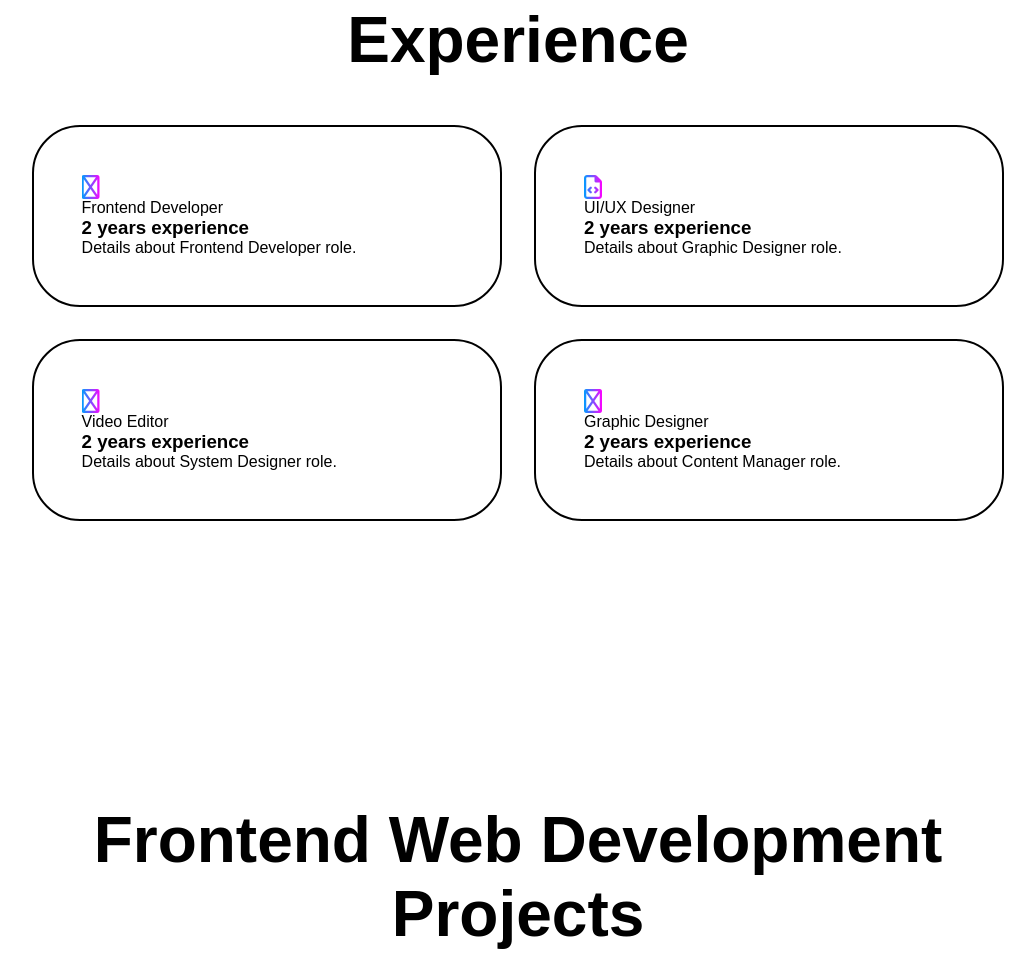
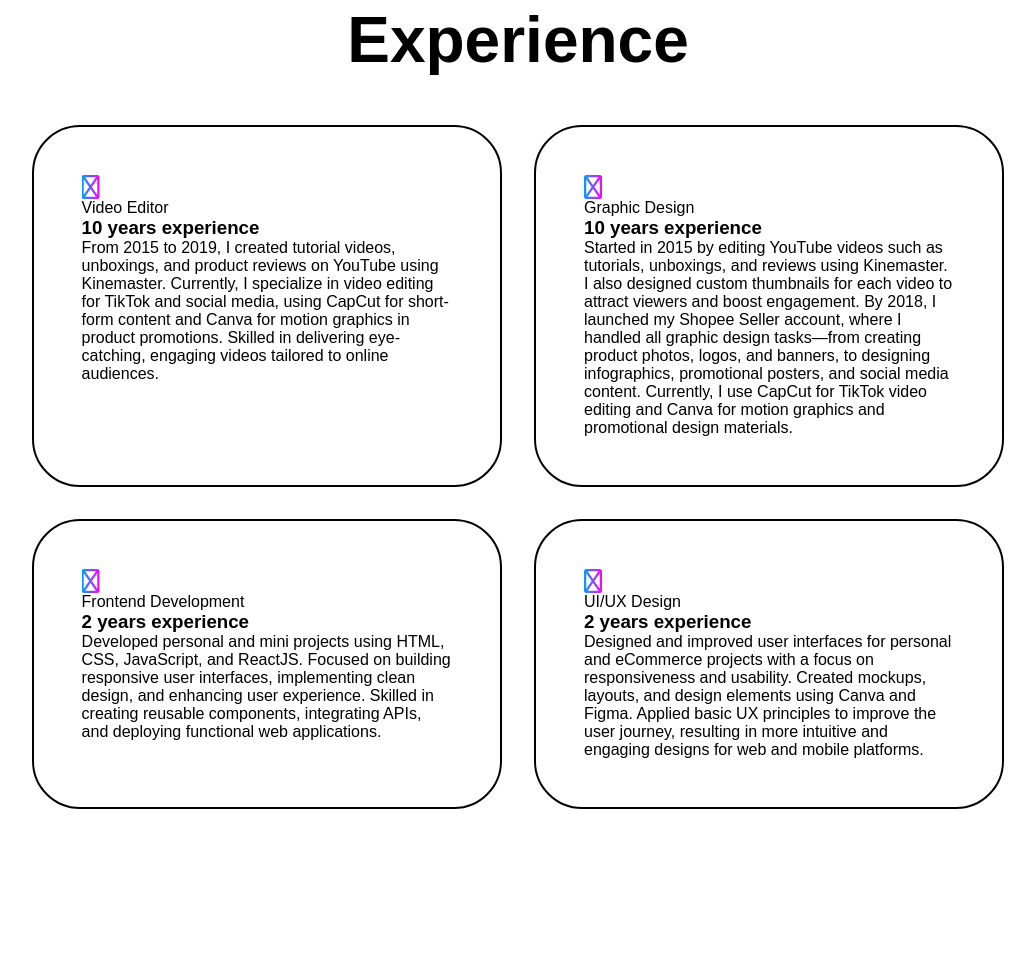
Before and after one commit to Danyap22/Portfolio, a plain HTML site: page index.html in a window 1280 px wide. Shown: the part 943-1915 px from the top of the page, without its empty margins (122-1157 px from the left). Drawn offline with Linux system fonts and the light colour scheme.

Commit message:
update exp

```diff
--- a/index.html
+++ b/index.html
@@ -65,31 +65,32 @@
             <h2 class="section-title">Experience</h2>
             <div class="grid">
                 <article class="grid-card">
-                    <i class="fa-solid fa-code"></i>
-                    <span>Frontend Developer</span>
-                    <h3>2 years experience</h3>
-                    <p>Details about Frontend Developer role.</p>
+                    <i class="fa-solid fa-video"></i>
+                    <span>Video Editor</span>
+                    <h3>10 years experience</h3>
+                    <p>From 2015 to 2019, I created tutorial videos, unboxings, and product reviews on YouTube using Kinemaster. Currently, I specialize in video editing for TikTok and social media, using CapCut for short-form content and Canva for motion graphics in product promotions. Skilled in delivering eye-catching, engaging videos tailored to online audiences.</p>
+                    </p>
                 </article>
 
                 <article class="grid-card">
-                    <i class="fa-solid fa-file-code"></i>
-                    <span>UI/UX Designer</span>
-                    <h3>2 years experience</h3>
-                    <p>Details about Graphic Designer role.</p>
+                    <i class="fa-solid fa-pen-nib"></i>
+                    <span>Graphic Design</span>
+                    <h3>10 years experience</h3>
+                    <p>Started in 2015 by editing YouTube videos such as tutorials, unboxings, and reviews using Kinemaster. I also designed custom thumbnails for each video to attract viewers and boost engagement. By 2018, I launched my Shopee Seller account, where I handled all graphic design tasks—from creating product photos, logos, and banners, to designing infographics, promotional posters, and social media content. Currently, I use CapCut for TikTok video editing and Canva for motion graphics and promotional design materials.</p>
                 </article>
 
                 <article class="grid-card">
                     <i class="fa-solid fa-laptop"></i>
-                    <span>Video Editor</span>
+                    <span>Frontend Development</span>
                     <h3>2 years experience</h3>
-                    <p>Details about System Designer role.</p>
+                    <p>Developed personal and mini projects using HTML, CSS, JavaScript, and ReactJS. Focused on building responsive user interfaces, implementing clean design, and enhancing user experience. Skilled in creating reusable components, integrating APIs, and deploying functional web applications.</p>
                 </article>
 
                 <article class="grid-card">
                     <i class="fa-solid fa-list"></i>
-                    <span>Graphic Designer</span>
+                    <span>UI/UX Design</span>
                     <h3>2 years experience</h3>
-                    <p>Details about Content Manager role.</p>
+                    <p>Designed and improved user interfaces for personal and eCommerce projects with a focus on responsiveness and usability. Created mockups, layouts, and design elements using Canva and Figma. Applied basic UX principles to improve the user journey, resulting in more intuitive and engaging designs for web and mobile platforms.</p>
                 </article>
             </div>
         </section>
```
